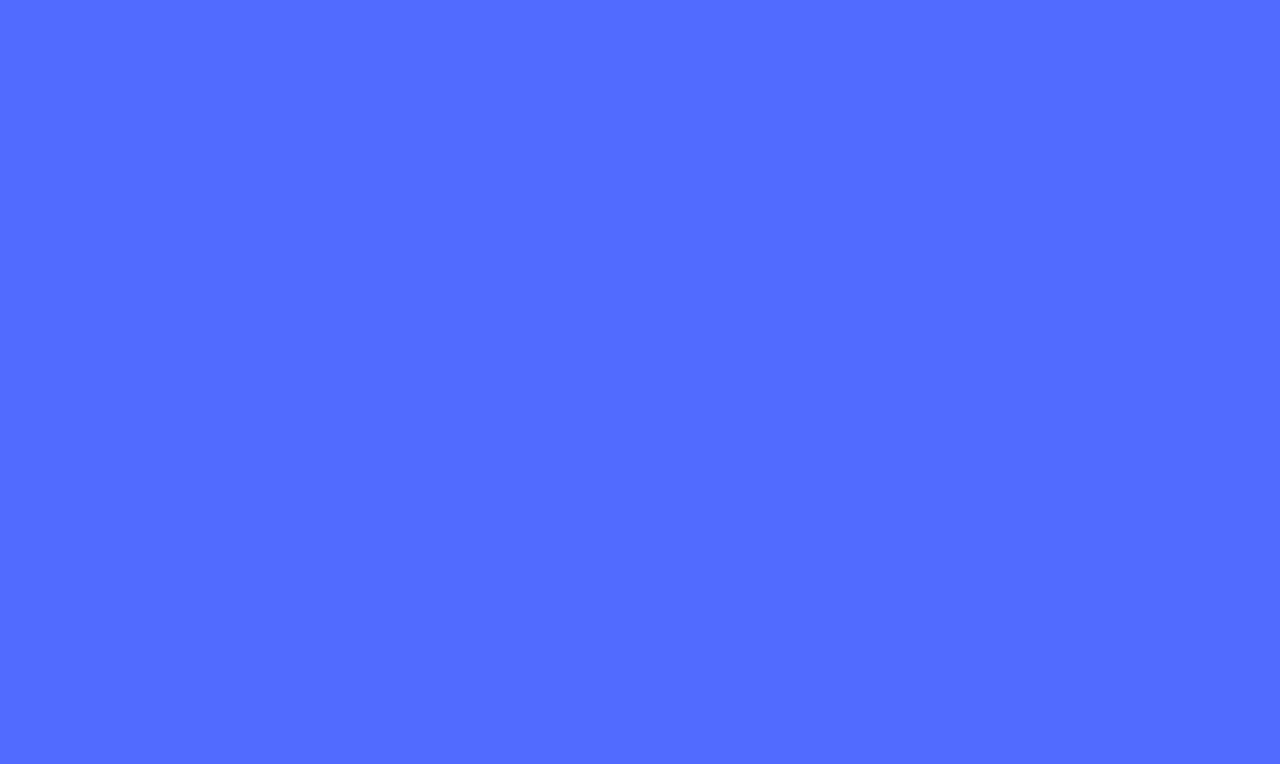
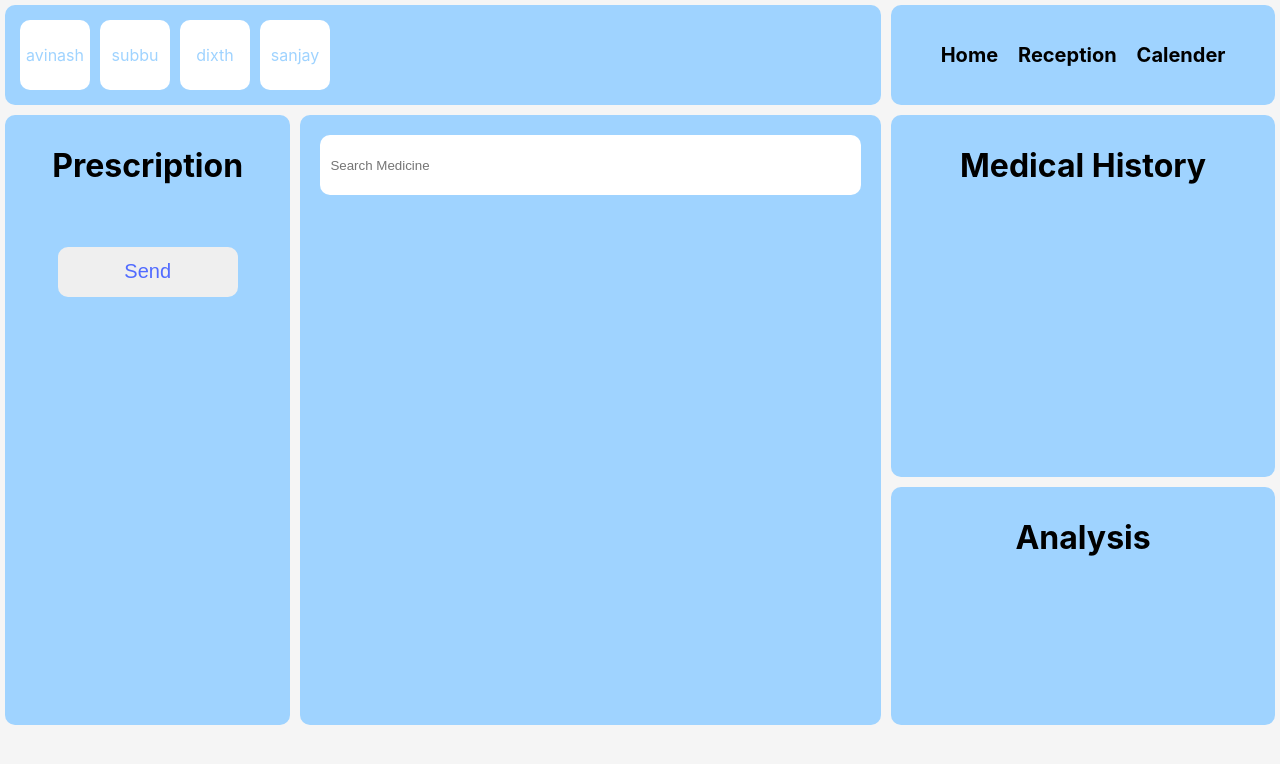
Before and after one commit to avinash84319/DoctorFrontend-web, a React (Create React App) app: page /apt in a window 1280 px wide. Before the commit this address had no page. Shown: the top 764 px of the page. Built offline with nearby package versions, Linux system fonts and the light colour scheme.

Commit message:
registration done

```diff
--- a/src/App.js
+++ b/src/App.js
@@ -5,16 +5,18 @@ import Login from './screens/Login';
 import Register from './screens/Register';
 import Otp from './screens/Otp';
 import { BrowserRouter, Routes, Route } from 'react-router-dom';
+import Appointment from './screens/Appointment';
 
 function App() {
   return (
     <div className="App">
     <BrowserRouter>
     <Routes>
-      <Route path="/" element={<Home />} />
-      <Route path="/login" element={<Login />} />
-      <Route path="/otp" element={<Otp />} />
-      <Route path="/register" element={<Register />} />
+      <Route path="/home" element=<Home /> />
+      <Route path="/login" element=<Login /> />
+      <Route path="/otp" element=<Otp /> />
+      <Route path="/register" element=<Register /> />
+      <Route path="/apt" element=<Appointment /> />
     </Routes>
     </BrowserRouter>
     </div>
--- /dev/null
+++ b/src/css/Appointment.css
@@ -0,0 +1,120 @@
+.appointment{
+    display: grid;
+    background-color: #f5f5f5;
+    grid-template-rows: 1fr 7fr;
+    grid-template-columns: 4.5fr 2fr;
+}
+
+.queue{
+    grid-column: 1/2;
+    grid-row: 1/2;
+    background-color: #9FD3FF;
+    border-radius: 10px;
+    padding: 10px;
+    margin: 5px;
+    display: flex;
+}
+
+.patient{
+    background-color: #ffffff;
+    color:#9FD3FF;
+    border-radius: 10px;
+    padding:10px;
+    height: 50px;
+    width: 50px;
+    margin: 5px;
+    display: flex;
+    justify-content: center;
+    align-items: center;
+}
+
+.navbar{
+    grid-column: 2/3;
+    grid-row: 1/2;
+    background-color: #9FD3FF;
+    border-radius: 10px;
+    margin: 5px;
+    padding: 10px;
+    display: flex;
+    justify-content: center;
+    align-items: center;
+}
+
+.nav-link{
+    text-decoration: none;
+    color: #000000;
+    font-size: 20px;
+    font-weight: bold;
+    margin: 10px;
+}
+
+.main{
+    grid-row: 2/3;
+    grid-column: 1/3;
+    display: grid;
+    grid-template-columns: 1.5fr 3fr 2fr;
+    grid-template-rows: 1.5fr 1fr;
+    height: 620px;
+}
+
+.medicines{
+    grid-column: 2/3;
+    grid-row: 1/3;
+    background-color: #9FD3FF;
+    border-radius: 10px;
+    padding: 10px;
+    margin: 5px;
+}
+
+.prescription{
+    grid-column: 1/2;
+    grid-row: 1/3;
+    background-color: #9FD3FF;
+    border-radius: 10px;
+    padding: 10px;
+    margin: 5px;
+}
+
+.submit-presc{
+    margin-top: 40px;
+    width: 180px;
+    height: 50px;
+    border-radius: 10px;
+    border: none;
+    color: #516BFF;
+    font-size: 20px;
+}
+
+.medical-history{
+    grid-column: 3/4;
+    grid-row: 1/2;
+    background-color: #9FD3FF;
+    border-radius: 10px;
+    padding: 10px;
+    margin: 5px;
+}
+
+.analysis{
+    grid-column: 3/4;
+    grid-row: 2/3;
+    background-color: #9FD3FF;
+    border-radius: 10px;
+    padding: 10px;
+    margin: 5px;
+}
+
+
+.medicine-search-div{
+    display: flex;
+    justify-content: space-between;
+    align-items: center;
+    margin: 10px;
+}
+
+.medicine-search{
+    width: 100%;
+    height: 40px;
+    border-radius: 10px;
+    border: none;
+    padding: 10px;
+}
--- /dev/null
+++ b/src/css/Register.css
@@ -0,0 +1,131 @@
+.register{
+    background-color: white;
+    padding: 50px;
+    font-family: 'Montserrat', Courier, monospace;
+}
+
+.accountimg{
+    margin-top: 50px;
+}
+
+.reg-form{
+    display: flex;
+    justify-content: center;
+    align-content: center;
+}
+
+.register-box{
+    display: grid;
+    grid-template-columns: 1fr 1fr;
+    grid-template-rows: 1fr 1fr 1fr;
+    grid-gap: 20px;
+    width: 900px;
+    margin-top: 80px;
+}
+
+.reg-input{
+    border: 2px solid #516BFF;
+    width: 286px;
+    height: 50px;
+    border-radius: 10px;
+    padding-left: 10px;
+}
+
+.textbox-name{
+    grid-row: 1/2;
+}
+
+.reg-name-h{
+    text-align: left;
+    padding-left: 70px;
+    font-size: 16px;
+    font-weight: 500;
+    color:#516BFF
+}
+
+.textbox-id{
+    grid-row: 2/3;
+}
+
+.textbox-mobileno{
+    grid-column: 2/3;
+}
+
+.textbox-gender{
+    grid-row: 3/4;
+}
+
+.gender{
+    display: flex;
+    justify-content: center;
+    align-content: center;
+}
+
+.gender-button{
+    width:100px;
+    height:50px;
+    background-color: #516BFF;
+    color: white;
+    border: none;
+    margin: 10px;
+    border-radius: 10px;
+}
+
+.dateofbirth{
+    grid-column: 2/3;
+}
+
+.date{
+    display: flex;
+    justify-content: center;
+    align-content: center;
+}
+
+.reg-input-date{
+    border: 2px solid #516BFF;
+    margin: 10px;
+    width: 50px;
+    height: 50px;
+    border-radius: 10px;
+}
+
+.reg-input-year{
+    border: 2px solid #516BFF;
+    width: 60px;
+    height: 50px;
+    border-radius: 10px;
+    margin: 10px;
+}
+
+.calender{
+    height: 50px;
+    width: 50px;
+    margin:10px;
+}
+
+.about{
+    grid-column: 1/3;
+}
+
+.reg-input-about{
+    border: 2px solid #516BFF;
+    width: 750px;
+    height: 100px;
+    border-radius: 10px;
+    padding: 5px;
+}
+
+.submit{
+    grid-column: 1/3;
+
+}
+.submit-button{
+    margin-top: 40px;
+    width: 180px;
+    height: 50px;
+    border-radius: 10px;
+    border: none;
+    background-color: #516BFF;
+    color: white;
+    font-size: 20px;
+}
--- a/src/index.js
+++ b/src/index.js
@@ -5,5 +5,7 @@ import App from './App';
 
 const root = ReactDOM.createRoot(document.getElementById('root'));
 root.render(
+    <React.StrictMode>
     <App />
+    </React.StrictMode>
 );
--- a/src/screens/Appointment.js
+++ b/src/screens/Appointment.js
@@ -0,0 +1,50 @@
+import { Link } from 'react-router-dom';
+import '../css/Appointment.css';
+
+function Appointment() {
+
+    const arr = [
+        {name: "avinash"},
+        {name: "subbu"},
+        {name: "dixth"},
+        {name: "sanjay"}
+    ]
+
+    const Patients = () => {
+        return arr.map((patient) => {
+            return <div className='patient'>{patient.name}</div>
+        })
+    }
+
+    return (
+        <div className="appointment">
+            <div className='queue'>
+                <Patients />
+            </div>
+            <div className='navbar'>
+                <Link to='/home' className='nav-link'>Home</Link>
+                <Link to='/com' className='nav-link'>Reception</Link>
+                <Link to='/cal' className='nav-link'>Calender</Link>
+            </div>
+            <div className="main">
+                <div className="prescription">
+                    <h1>Prescription</h1>
+                    <input type='button' value='Send' className='submit-presc'/>
+                </div>
+                <div className='medicines'>
+                    <div className='medicine-search-div'>
+                        <input type="text" placeholder="Search Medicine" className='medicine-search'/>
+                    </div>
+                </div>
+                <div className='medical-history'>
+                    <h1>Medical History</h1>
+                </div>
+                <div className='analysis'>
+                    <h1>Analysis</h1>
+                </div>
+            </div>
+        </div>
+    );
+}
+
+export default Appointment;
--- a/src/screens/Home.js
+++ b/src/screens/Home.js
@@ -0,0 +1,9 @@
+function Home() {
+    return (
+        <div>
+        <h1>Home</h1>
+        </div>
+    );
+}
+
+export default Home;
--- a/src/screens/Login.js
+++ b/src/screens/Login.js
@@ -20,7 +20,7 @@ function Login() {
 
             <form className='login-form'>
                 <div className='textbox'>
-                    <h2 className='login-user-h'>Email Adress</h2>
+                    <h2 className='login-user-h'>Email Address</h2>
                     <input type='text' placeholder='example@gmail.com' className='login-input' />
                 </div>
                 <div className='textbox'>
--- a/src/screens/Register.js
+++ b/src/screens/Register.js
@@ -0,0 +1,98 @@
+import '../css/Register.css';
+
+function Register(){
+
+
+    const Submitclick = () => {
+        window.location.href = '/Otp';
+    }
+
+    return (
+        <div className='register'>
+            <div className="accountimg"><img src='/account.png' className='accountimg'></img></div>
+
+        <form className='reg-form'>
+        <div className='register-box'>
+
+                <div className='textbox-name'>
+                    <h2 className='reg-name-h'>Name</h2>
+                    <input type='text' placeholder='Full Name' className='reg-input' />
+                </div>
+                <div className='textbox-id'>
+                    <h2 className='reg-name-h'>Doctor Id</h2>
+                    <input type='text' placeholder='Ex:- UHS@XYZ' className='reg-input' />
+                </div>
+                <div className='textbox-email'>
+                    <h2 className='reg-name-h'>Email</h2>
+                    <input type='email' placeholder='example@gmail.com' className='reg-input' />
+                </div>
+
+                <div className='textbox-mobile'>
+                    <h2 className='reg-name-h'>Mobile No</h2>
+                    <input type='MobileNO' placeholder='Ex:- 9465321...' className='reg-input' />
+                </div>
+
+                <div className='textbox-gender'>
+                    <h2 className='reg-name-h'>Sex</h2>
+                    <div className='gender'>
+                        <input type='button' className='gender-button' value='Male' />
+                        <input type='button' className='gender-button' value='Female' />
+                    </div>
+                </div>
+
+                <div className='date0fbirth'>
+                    <h2 className='reg-name-h'>Date of Birth</h2>
+                    <div className='date'>
+                    <img src='/calender.png' className='calender'></img>
+                    <input type='text' className='reg-input-date' placeholder='DD'/>
+                    <input type='text' className='reg-input-date' placeholder='MM'/>
+                    <input type='text' className='reg-input-year' placeholder='YYYY'/>
+                    </div>
+                </div>
+
+                <div className='specialization'>
+                    <h2 className='reg-name-h'>Specialization</h2>
+                    <select className='reg-input'>
+                        <option value=''>Select</option>
+                        <option value=''>Cardiology</option>
+                        <option value=''>Dermatology</option>
+                        <option value=''>Neurology</option>
+                        <option value=''>Oncology</option>
+                        <option value=''>Orthopedics</option>
+                        <option value=''>Pediatrics</option>
+                        <option value=''>Psychiatry</option>
+                        <option value=''>Urology</option>
+                        <option value=''>Others</option>
+                    </select>
+                </div>
+
+                <div className='Year-of-experience'>
+                    <h2 className='reg-name-h'>Year of Experience</h2>
+                    <select className='reg-input'>
+                    <option value=''>Select</option>
+                    <option value=''>Intern</option>
+                    <option value=''>1</option>
+                    <option value=''>2</option>
+                    <option value=''>3</option>
+                    <option value=''>4</option>
+                    <option value=''>5</option>
+                    <option value=''>More than 5</option>
+                    </select>
+                </div>
+
+                <div className='about'>
+                    <h2 className='reg-name-h'>About</h2>
+                    <textarea className='reg-input-about' placeholder='Write about yourself'></textarea>
+                </div>
+
+                <div className='submit'>
+                    <input type='button' className='submit-button' value='Register' onClick={Submitclick}/>
+                </div>
+
+        </div>
+        </form>
+        </div>
+    )
+}
+
+export default Register;
```
Also changed, not shown: public/account.png (added), public/calender.png (added).
